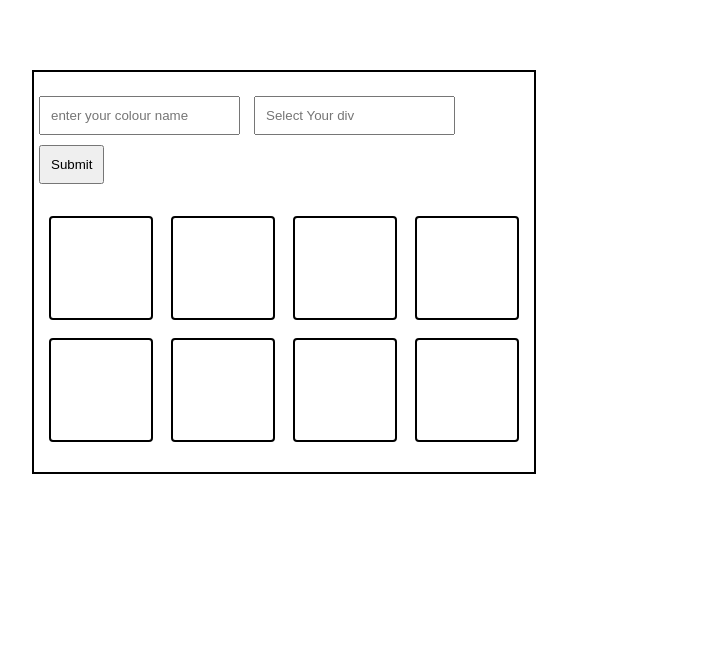
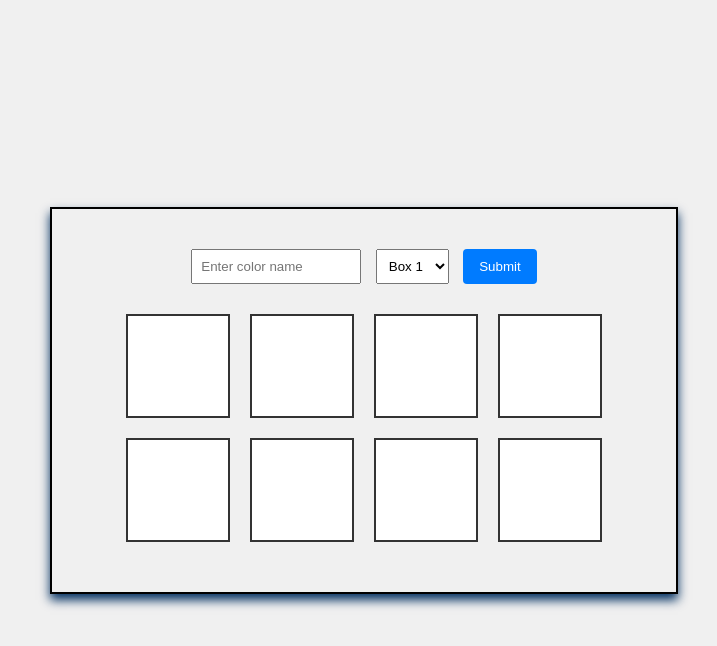
Before and after one commit to Advika-Sharma/JavaScript, a plain HTML site: page color_div.html in a window 1280 px wide. Shown: the whole page, without its empty margins (276-993 px from the left). Drawn offline with Linux system fonts and the light colour scheme.

Commit message:
new random color

```diff
--- a/color_div.html
+++ b/color_div.html
@@ -3,58 +3,115 @@
 <head>
     <meta charset="UTF-8">
     <meta name="viewport" content="width=device-width, initial-scale=1.0">
-    <title>Document</title>
+    <title>Color Change Squares</title>
     <style>
+        body {
+            font-family: Arial, sans-serif;
+            display: flex;
+            justify-content: center;
+            align-items: center;
+            height: 100vh;
+            margin: 0;
+            background-color: #f0f0f0;
+        }
+
         .container {
+            text-align: center;
+            border: 2px solid black;
+            box-shadow: 0px 6px 10px #022f60;
+            padding: 5vh 5vw;
+        }
+
+        .input-section {
+            margin-bottom: 20px;
+        }
+
+        #colorInput {
+            padding: 8px;
+            margin-right: 10px;
+            width: 150px;
+        }
+
+        #boxSelect {
+            padding: 8px;
+            margin-right: 10px;
+        }
+
+        button{
+            padding: 10px 16px;
+            background-color: #007bff;
+            color: white;
+            border: none;
+            border-radius: 4px;
+            cursor:pointer;
+        }
+
+        button:hover {
+            background-color: #022f60;
+        }
+
+        .squares {
             display: flex;
             flex-direction: column;
             align-items: center;
-        justify-content: center;
-        height: 400px;
-        width: 500px;
-        margin-left: 300px;
-        margin-top: 70px;
-        border: 2px solid black;
-      }
-      button,input{
-        padding: 10px;
-        margin: 5px;
         }
 
-      .input-container {
-        gap: 10px;
-        margin-bottom: 20px;
+        .row {
+            display: flex;
         }
 
-      .grid-item {
-        display: inline-block;
-        margin: 7px;
-        padding: 50px;
-        border-radius: 4px;
-        border: 2px solid black;
+        .square {
+            width: 100px;
+            height: 100px;
+            margin: 10px;
+            border: 2px solid #333;
+            background-color: #fff;
         }
     </style>
 </head>
 <body>
+    <div class="container">
+        <div class="input-section">
+            <input type="text" id="colorInput" placeholder="Enter color name">
+            <select id="boxSelect">
+                <option value="1">Box 1</option>
+                <option value="2">Box 2</option>
+                <option value="3">Box 3</option>
+                <option value="4">Box 4</option>
+                <option value="5">Box 5</option>
+                <option value="6">Box 6</option>
+                <option value="7">Box 7</option>
+                <option value="8">Box 8</option>
+            </select>
+            <button onclick="changeColor()">Submit</button>
+        </div>
+        <div class="squares">
+            <div class="row">
+                <div class="square" id="square1"></div>
+                <div class="square" id="square2"></div>
+                <div class="square" id="square3"></div>
+                <div class="square" id="square4"></div>
+            </div>
+            <div class="row">
+                <div class="square" id="square5"></div>
+                <div class="square" id="square6"></div>
+                <div class="square" id="square7"></div>
+                <div class="square" id="square8"></div>
+            </div>
+        </div>
+    </div>
+    <script>
+        function changeColor() {
+            const color = document.getElementById('colorInput').value;
+            const selectedBox = document.getElementById('boxSelect').value;
 
-      <div class="container">
-        <div class="input-container">
-          <input type="text" placeholder="enter your colour name">
-          <input type="text" placeholder="Select Your div">
-          <button>Submit</button>
-        </div>
+            const squareId = 'square' + selectedBox;
+            const square = document.getElementById(squareId);
 
-        <div class="grid">
-          <div class="grid-item"></div>
-          <div class="grid-item"></div>
-          <div class="grid-item"></div>
-          <div class="grid-item"></div>
-          <div><div class="grid-item"></div>
-          <div class="grid-item"></div>
-          <div class="grid-item"></div>
-          <div class="grid-item"></div></div>
-        </div>
-
-      </div>
+            if (square) {
+                square.style.backgroundColor = color;
+            }
+        }
+    </script>
 </body>
 </html>
```
Also changed, not shown: profilecard.html (+92 -55 lines), randomcolor.html (+12 -0 lines). Lines whose indentation alone changed are shown as unchanged.
